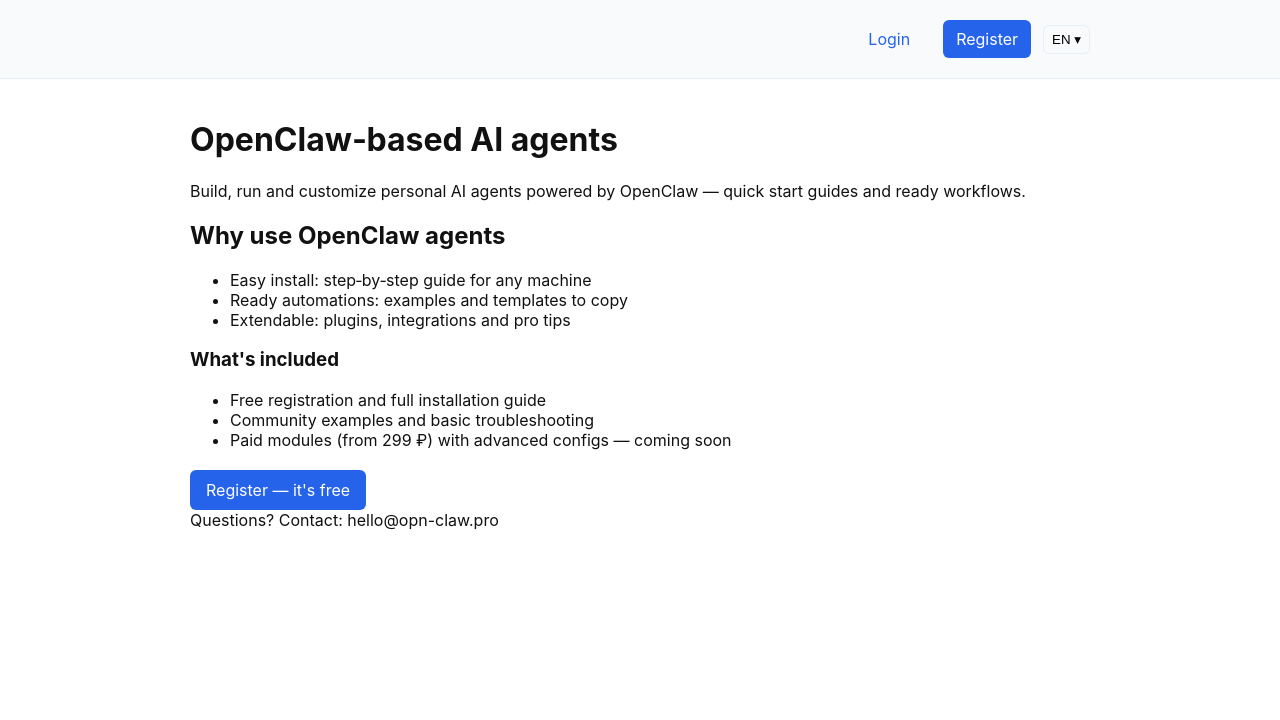
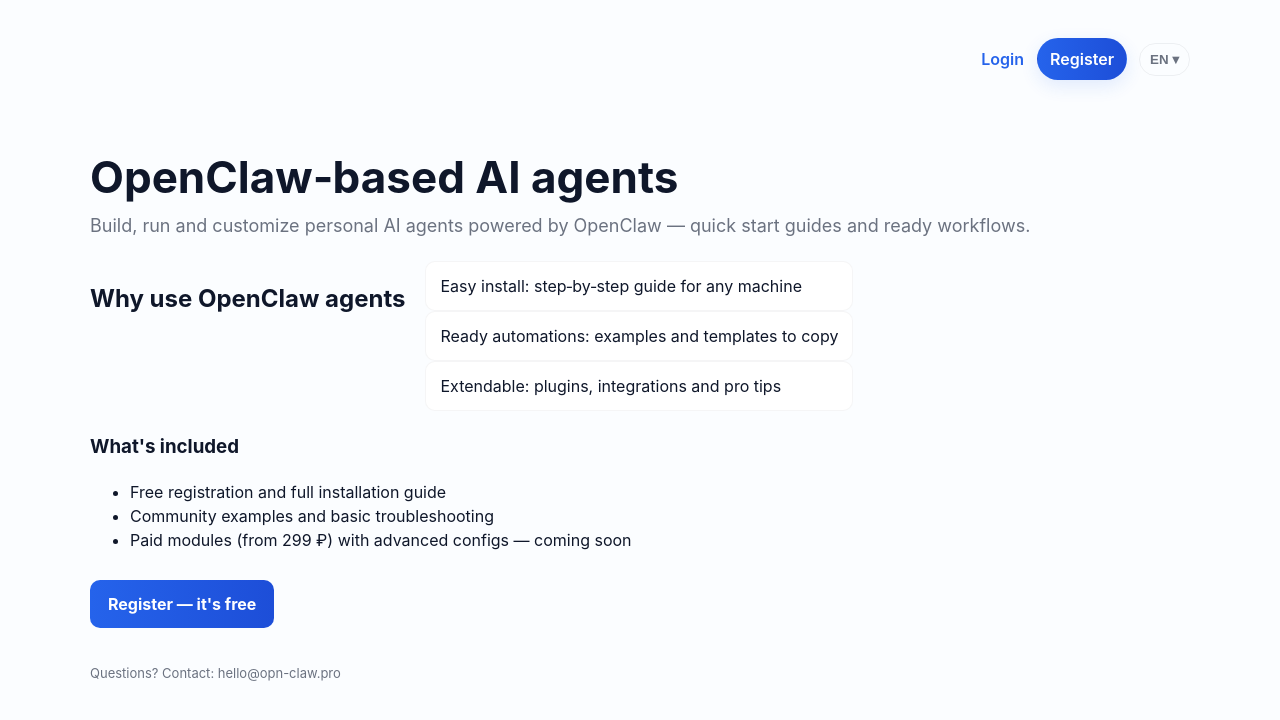
Before and after one commit to novaaurelis/nova-ai-agents-site-backup, a Next.js app: page /en in a window 1280 px wide. Shown: the top 720 px of the page. Built offline with nearby package versions, Linux system fonts and the light colour scheme.

Commit message:
style: modern minimal global styles for header and hero

```diff
--- a/styles/globals.css
+++ b/styles/globals.css
@@ -1,28 +1,61 @@
-:root{--accent:#2563eb;--bg:#ffffff;--muted:#6b7280}
-html,body,#__next{height:100%}
-body{font-family:Inter,system-ui,Segoe UI,Roboto,"Helvetica Neue",Arial; margin:0; color:#111}
-.container{max-width:900px;margin:0 auto;padding:20px}
-.header{background:#f8fafc;border-bottom:1px solid #e6eef8}
-.nav{display:flex;align-items:center;justify-content:space-between}
-.logo{margin:0}
-nav a{margin-left:12px;text-decoration:none;color:var(--accent)}
-.button{display:inline-block;padding:10px 16px;background:var(--accent);color:#fff;border-radius:6px;text-decoration:none}
-.cta{margin-top:20px}
+/* Modern minimal global styles */
+:root{
+  --accent:#2563eb;
+  --accent-2:#1d4ed8;
+  --bg:#fbfdff;
+  --surface:#ffffff;
+  --muted:#6b7280;
+  --text:#0f172a;
+  --radius:10px;
+  --max-width:1100px;
+}
 
-/* header layout tweaks */
+html,body,#__next{height:100%;background:var(--bg);}
+body{
+  font-family:Inter, ui-sans-serif, system-ui, -apple-system, "Segoe UI", Roboto, "Helvetica Neue", Arial;
+  margin:0; color:var(--text); -webkit-font-smoothing:antialiased; -moz-osx-font-smoothing:grayscale;
+  line-height:1.5;
+}
+
+.container{max-width:var(--max-width);margin:0 auto;padding:28px}
+
+/* Header */
+.header{background:transparent;border-bottom:0;padding:10px 0}
+.container.nav{display:flex;align-items:center;justify-content:space-between}
 .nav-right{display:flex;align-items:center;gap:12px}
-.auth-buttons{display:flex;gap:8px;align-items:center}
-.nav-button{padding:8px 12px;background:transparent;border:1px solid transparent;border-radius:6px;color:var(--accent);text-decoration:none}
-.nav-button.primary{background:var(--accent);color:#fff}
+
+/* Auth buttons */
+.nav-button{display:inline-flex;align-items:center;gap:8px;padding:8px 12px;border-radius:999px;border:1px solid transparent;text-decoration:none;font-weight:600;color:var(--accent);background:transparent}
+.nav-button.primary{background:linear-gradient(90deg,var(--accent),var(--accent-2));color:#fff;border-color:transparent;box-shadow:0 6px 18px rgba(37,99,235,0.12)}
+.nav-button:hover{transform:translateY(-1px);transition:transform .15s ease}
+
+/* Language selector */
 .lang-select{position:relative}
-.lang-button{background:transparent;border:1px solid #e6eef8;padding:6px 8px;border-radius:6px}
-.lang-menu{position:absolute;right:0;top:36px;background:#fff;border:1px solid #e6eef8;border-radius:6px;padding:6px;box-shadow:0 6px 18px rgba(16,24,40,0.08)}
-.lang-item{display:block;padding:6px 10px;color:var(--accent);text-decoration:none}
+.lang-button{background:transparent;border:1px solid rgba(15,23,42,0.06);padding:8px 10px;border-radius:999px;color:var(--muted);font-weight:600}
+.lang-menu{position:absolute;right:0;top:44px;background:var(--surface);border:1px solid rgba(15,23,42,0.06);border-radius:8px;padding:6px;box-shadow:0 10px 30px rgba(2,6,23,0.08)}
+.lang-item{display:block;padding:8px 12px;color:var(--text);text-decoration:none;border-radius:6px}
+.lang-item:hover{background:rgba(37,99,235,0.06);color:var(--accent)}
 
-@media (max-width:600px){
-  .container{padding:12px}
-  nav a{margin-left:8px}
-  .button{padding:8px 12px}
+/* Hero / page content */
+main.container{background:transparent;padding-top:36px;padding-bottom:60px}
+h1{font-size:clamp(28px,4vw,44px);margin:0 0 12px;line-height:1.05}
+.lead{color:var(--muted);font-size:18px;margin:8px 0 18px}
+.features{display:flex;gap:20px;flex-wrap:wrap;margin-top:22px}
+.features ul{list-style:none;padding:0;margin:0}
+.features li{background:var(--surface);border:1px solid rgba(15,23,42,0.04);padding:12px 14px;border-radius:10px;min-width:180px}
+.what h3{margin-top:22px}
+.muted{color:var(--muted);margin-top:24px;font-size:13px}
+
+/* Buttons */
+.button{display:inline-block;padding:12px 18px;background:linear-gradient(90deg,var(--accent),var(--accent-2));color:#fff;border-radius:10px;text-decoration:none;font-weight:700}
+.cta{margin-top:28px}
+
+/* Footer */
+footer.muted{margin-top:36px;color:var(--muted);font-size:13px}
+
+/* Responsive */
+@media (max-width:800px){
+  .container{padding:18px}
+  .features{flex-direction:column}
   .nav-right{gap:8px}
-  .lang-menu{right:0;top:40px}
 }
```
